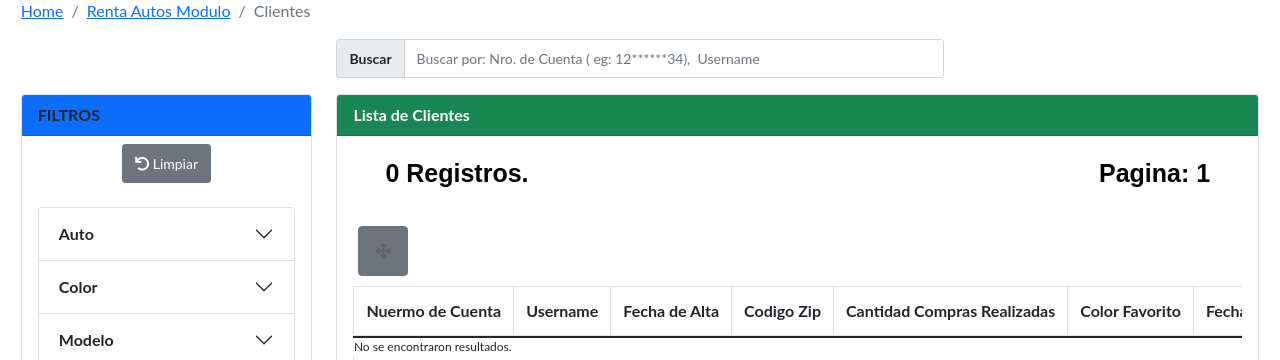
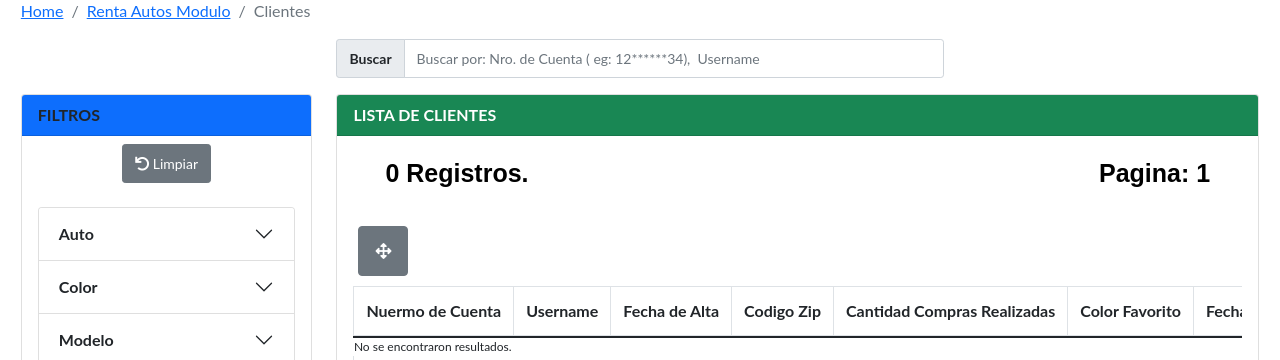
Before and after one commit to davijhon/autos-app-inicio, a Django app: page /renta-autos/cliente-lista/ in a window 1280 px wide. Shown: the part 126-486 px from the top of the page. Run offline with Django 4.2, Linux system fonts and the light colour scheme; the visitor is signed in with stand-in values (Sample User, id 1); data that the repository does not hold is empty; parts of the project's set-up code (start-up, migrations or seed data) failed here and were passed over; some libraries are stand-ins or nearby versions.

Commit message:
Fix clean the form when start the list and set some styles

```diff
--- a/apps/renta_autos/forms.py
+++ b/apps/renta_autos/forms.py
@@ -13,10 +13,11 @@ class ClienteRentAutoEditForm(forms.ModelForm):
 
 	fec_birthday = forms.DateField(
 		widget=forms.DateInput(
-			attrs={'class': 'form-control form-control-sm', 'type': 'date'}),
-			label="Fecha de Nacimiento:",
-			required=False,
-			)
+			attrs={'class': 'form-control form-control-sm', 'type': 'date'},
+			format=('%Y-%m-%d') ),
+		label="Fecha de Nacimiento:",
+		required=False,
+		)
 
 	def __init__(self, *args, **kwargs):
 		super().__init__(*args, **kwargs)
--- a/apps/renta_autos/static/css/renta_autos.css
+++ b/apps/renta_autos/static/css/renta_autos.css
@@ -55,3 +55,7 @@ img {
     overflow-y: scroll;
     height: 15rem;
 }
+
+.fa-arrows-alt {
+    color: #fff;
+}
--- a/apps/renta_autos/static/js/renta_autos/renta_autos.js
+++ b/apps/renta_autos/static/js/renta_autos/renta_autos.js
@@ -193,3 +193,5 @@ $(document).on('change', 'input[name="fec_alta"]', function(e){
        }
     }, timeoutVal);
 });
+
+$(`#${section_name}FilterForm`).trigger("reset");
--- a/apps/renta_autos/templates/renta_autos/list.html
+++ b/apps/renta_autos/templates/renta_autos/list.html
@@ -157,7 +157,7 @@
 						</div>
 						<div class="col-md-9">
 								<div class="card text-white mb-3">
-										<div class="card-header bg-success fw-bold">Lista de Clientes</div>
+										<div class="card-header bg-success fw-bold">LISTA DE CLIENTES</div>
 										<div class="row mb-2 pl-3 pr-3">
 											<div class="col-sm-6">
 												 <div id="result-count" class="text-left" style="color: black;  padding-left: 3rem;">
```
